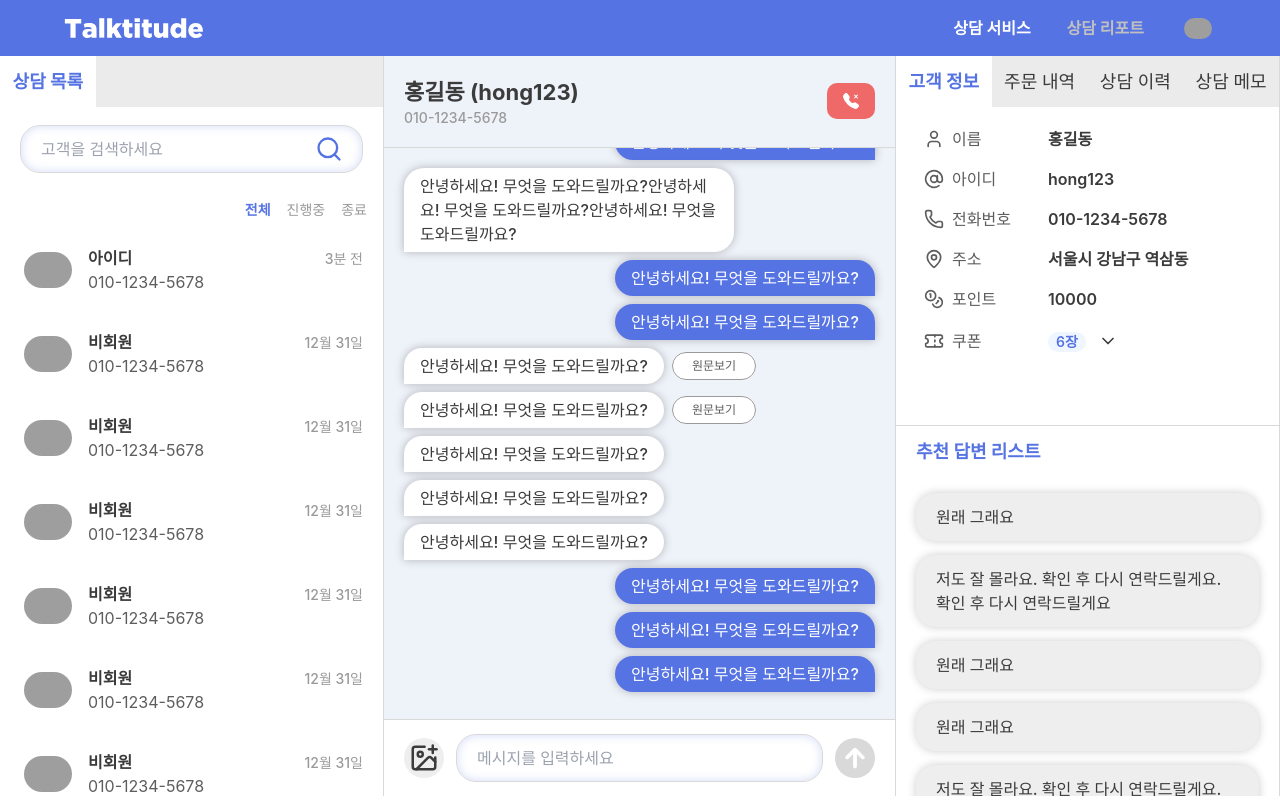
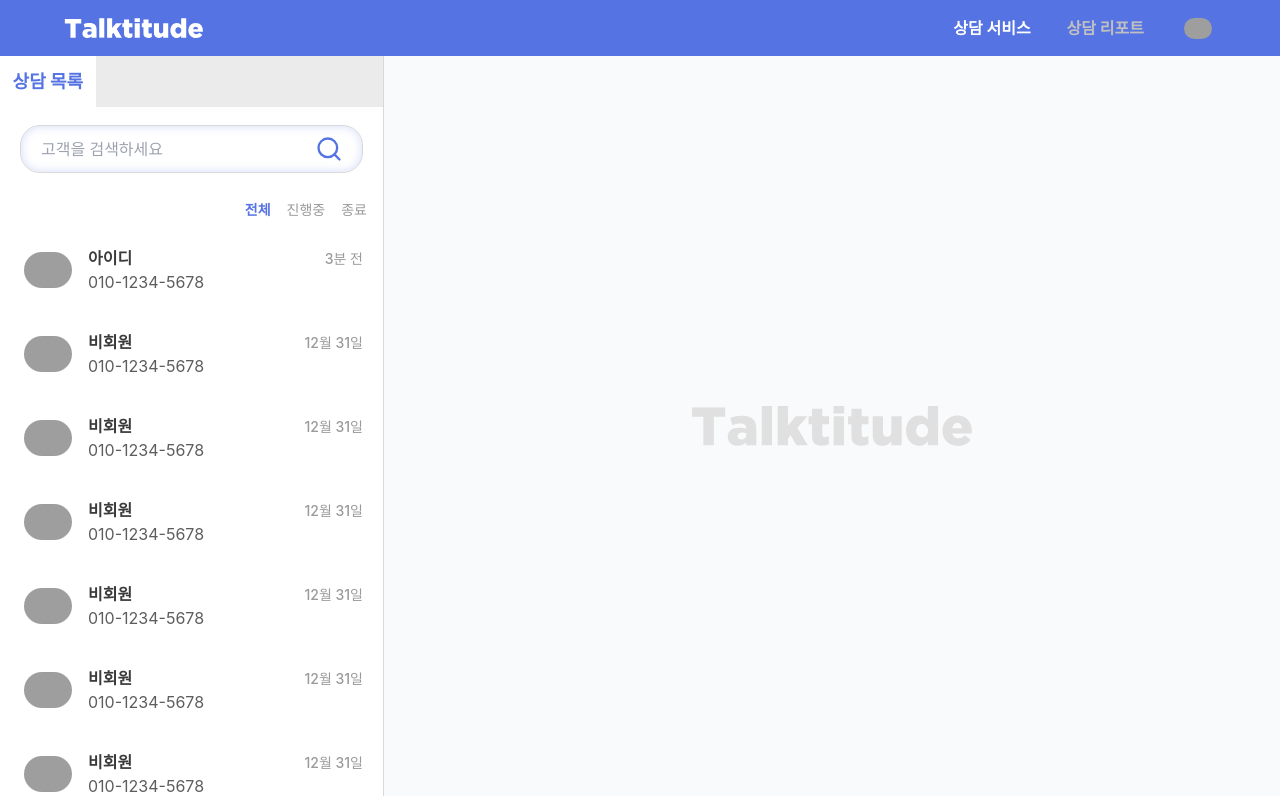
Before and after one commit to Talktitude/talktitude-agent-FE, a Next.js app: page /support in a window 1280 px wide. Built offline with nearby package versions, Linux system fonts and the light colour scheme; grey boxes are pictures that could not be loaded; a web font is replaced by a local one.

Commit message:
feat: ChatItem 컴포넌트 클릭 시 ChatRoomPanel, SupportInfoPanel 활성화 기능 구현 (#53)

```diff
--- a/src/app/(main)/support/page.tsx
+++ b/src/app/(main)/support/page.tsx
@@ -5,20 +5,44 @@ import Header from '@/components/common/Header';
 import ChatListPanel from '@/components/support/chatList/ChatListPanel';
 import ChatRoomPanel from '@/components/support/chatRoom/ChatRoomPanel';
 import SupportInfoPanel from '@/components/support/supportInfo/SupportInfoPanel';
+import type { ChatListItemType } from '@/types/support';
+import Image from 'next/image';
+import GrayLogo from '/public/logo/gray-logo.svg';
 
 export default function SupportPage() {
   const [inputMessage, setInputMessage] = useState('');
+  const [selectedChat, setSelectedChat] = useState<ChatListItemType | null>(
+    null,
+  );
 
+  const handleChatSelect = (chatItem: ChatListItemType) => {
+    setSelectedChat(chatItem);
+  };
   return (
     <>
       <Header />
       <div className="flex w-full h-[calc(100vh-60px)]">
-        <ChatListPanel />
-        <ChatRoomPanel
-          inputMessage={inputMessage}
-          setInputMessage={setInputMessage}
-        />
-        <SupportInfoPanel setInputMessage={setInputMessage} />
+        <ChatListPanel onChatSelect={handleChatSelect} />
+        {selectedChat ? (
+          <>
+            <ChatRoomPanel
+              inputMessage={inputMessage}
+              setInputMessage={setInputMessage}
+            />
+            <SupportInfoPanel setInputMessage={setInputMessage} />
+          </>
+        ) : (
+          <div className="flex flex-col w-[70%] items-center justify-center bg-gray-50">
+            <Image
+              src={GrayLogo}
+              alt="채팅 선택 이미지"
+              width={280}
+              height={62}
+              style={{ width: '280px', height: '62px' }}
+              className="object-contain"
+            />
+          </div>
+        )}
       </div>
     </>
   );
--- a/src/components/support/chatList/ChatListPanel.tsx
+++ b/src/components/support/chatList/ChatListPanel.tsx
@@ -4,8 +4,13 @@ import React, { useState } from 'react';
 import SectionHeader from '@/components/support/SectionHeader';
 import SearchInput from '@/components/common/SearchInput';
 import ChatList from '@/components/support/chatList/ChatList';
+import type { ChatListItemType } from '@/types/support';
 
-const ChatListPanel = () => {
+interface ChatListPanelProps {
+  onChatSelect?: (chatItem: ChatListItemType) => void;
+}
+
+const ChatListPanel = ({ onChatSelect }: ChatListPanelProps) => {
   const [searchValue, setSearchValue] = useState('');
 
   const handleSearchChat = () => {
@@ -25,7 +30,7 @@ const ChatListPanel = () => {
         }}
         onChange={handleChangeChat}
       />
-      <ChatList />
+      <ChatList onChatSelect={onChatSelect} />
     </div>
   );
 };
```
